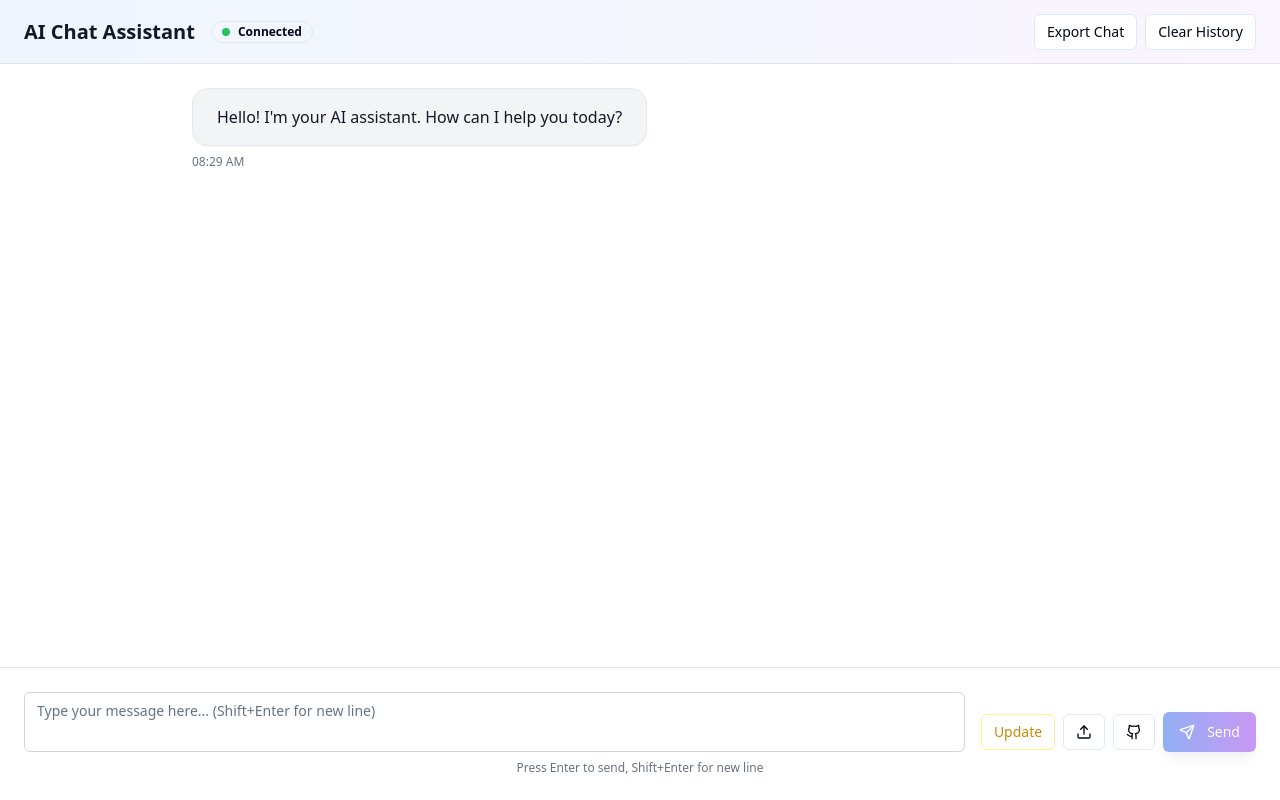
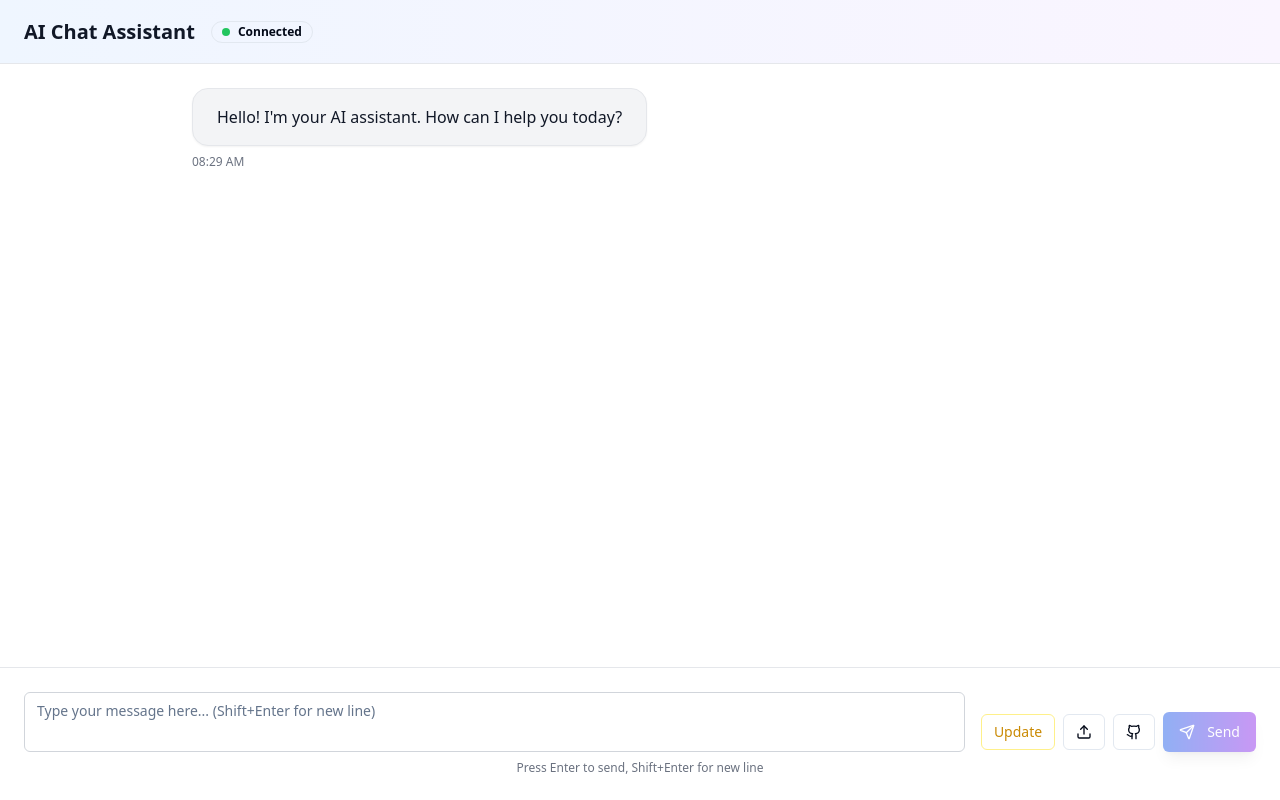
Before and after one commit to Web-hacker/CHAT_DASHBOARD_FRONTEND, a React (Vite) app: page / in a window 1280 px wide. Built offline with nearby package versions, Linux system fonts and the light colour scheme.

Commit message:
Remove export chat and clear history buttons
Removed the "Export Chat" and "Clear History" buttons from the ChatHeader component.

```diff
--- a/src/components/ChatHeader.tsx
+++ b/src/components/ChatHeader.tsx
@@ -1,6 +1,5 @@
 
 import React from 'react';
-import { Button } from '@/components/ui/button';
 import { Badge } from '@/components/ui/badge';
 
 interface ChatHeaderProps {
@@ -48,17 +47,6 @@ const ChatHeader: React.FC<ChatHeaderProps> = ({ connectionStatus }) => {
           </span>
         </Badge>
       </div>
-
-      <div className="flex items-center space-x-1 sm:space-x-2 shrink-0">
-        <Button variant="outline" size="sm" className="text-xs sm:text-sm px-2 sm:px-3 h-8 sm:h-9">
-          <span className="hidden sm:inline">Export Chat</span>
-          <span className="sm:hidden">Export</span>
-        </Button>
-        <Button variant="outline" size="sm" className="text-xs sm:text-sm px-2 sm:px-3 h-8 sm:h-9">
-          <span className="hidden sm:inline">Clear History</span>
-          <span className="sm:hidden">Clear</span>
-        </Button>
-      </div>
     </div>
   );
 };
```
